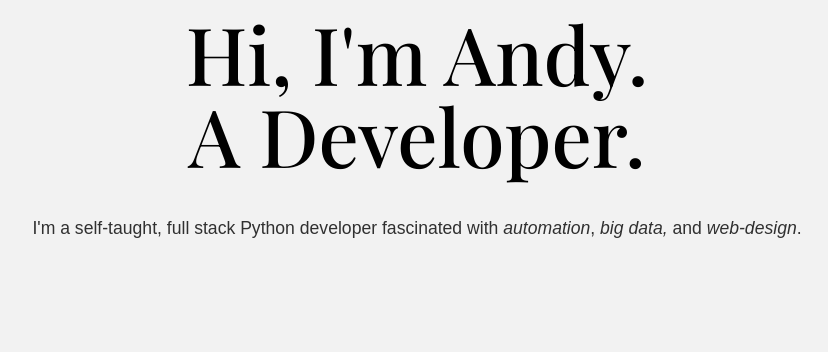
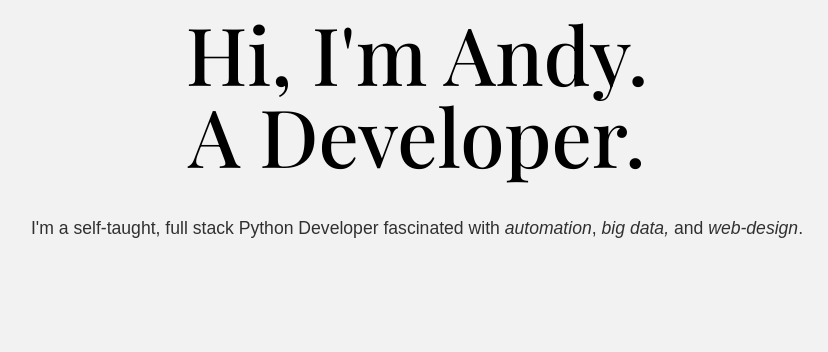
Before and after one commit to anpythomas/my_site, a Flask app: page / in a window 1280 px wide. Shown: the part 483-835 px from the top of the page, without its empty margins (223-1051 px from the left). Run offline with Flask 2, Linux system fonts and the light colour scheme; some libraries are stand-ins or nearby versions.

```diff
--- a/templates/index.html
+++ b/templates/index.html
@@ -45,7 +45,7 @@
                 <h1 id="heading-first" class="masthead-heading mb-0 mobile-friendly">Hi, I'm Andy.</h1>
                 <h1 id="heading-second" class="masthead-heading mb-0 mobile-friendly">A Developer.</h1>
                 <!-- Icon Divider-->
-                <p class="lead-p txt-size-about-p abt-section-div-p">I'm a self-taught, full stack Python developer
+                <p class="lead-p txt-size-about-p abt-section-div-p">I'm a self-taught, full stack Python Developer
                     fascinated with <em>automation</em>, <em>big data,</em> and <em>web-design</em>.</p>
             </div>
         </div>
```
